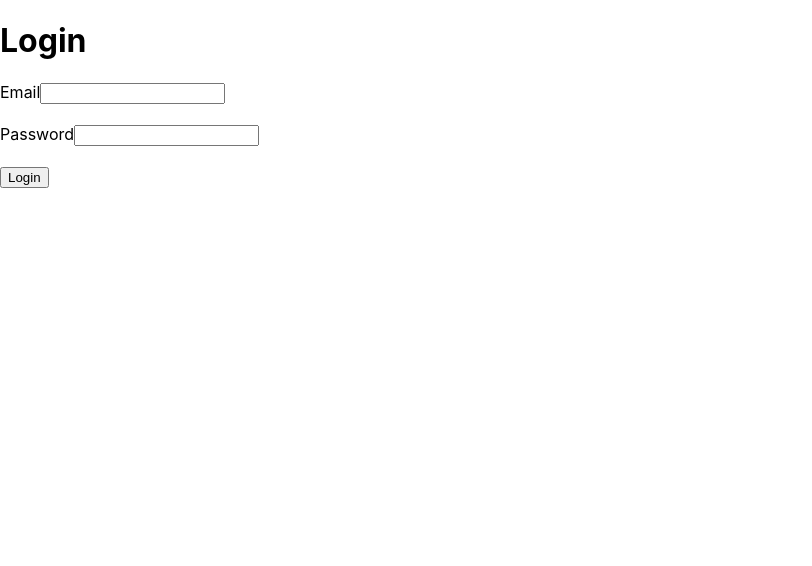
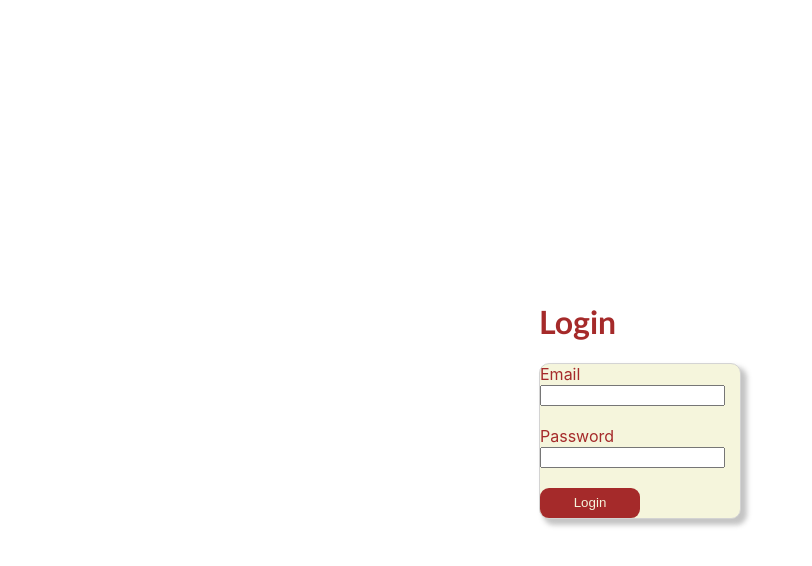
Before and after one commit to hazarhajsalem/Front, a React (Create React App) app: page / in a window 1280 px wide. Shown: the top 566 px of the page, without its empty margins (0-812 px from the left). Built offline with nearby package versions, Linux system fonts and the light colour scheme.

Commit message:
fix: add `form` style in`index` css file

```diff
--- a/src/index.css
+++ b/src/index.css
@@ -1,13 +1,52 @@
 body {
-  margin: 0;
   font-family: -apple-system, BlinkMacSystemFont, 'Segoe UI', 'Roboto', 'Oxygen',
     'Ubuntu', 'Cantarell', 'Fira Sans', 'Droid Sans', 'Helvetica Neue',
     sans-serif;
   -webkit-font-smoothing: antialiased;
   -moz-osx-font-smoothing: grayscale;
+  background-color:white;
 }
 
 code {
   font-family: source-code-pro, Menlo, Monaco, Consolas, 'Courier New',
     monospace;
 }
+.form{
+
+    background-color: beige;
+    width: 200px;
+    border: 1px solid lightgray;
+    border-radius: 10px;
+    box-shadow: 5px 5px 5px 1px rgba(120,120,120,0.44);
+    -webkit-box-shadow: 5px 5px 5px 1px rgba(120,120,120,0.44);
+    -moz-box-shadow: 5px 5px 5px 1px rgba(120,120,120,0.44);
+
+}
+.App{
+  position: absolute;
+  top:50%;
+  left: 50%;
+  transform: translate(-50%, -50%);
+
+}
+.button{
+  background-color: brown;
+  color: beige;
+  border: 0ch;
+  border-radius: 9px;
+  width: 100px;
+  height: 30px;
+}
+button:focus{
+  background-color: rgb(139, 46, 46);
+}
+.label
+{
+  text-align: center;
+  color:brown;
+}
+.text
+{
+  color:brown;
+  font-family:'Gill Sans', 'Gill Sans MT', Calibri, 'Trebuchet MS', sans-serif;
+}
```
